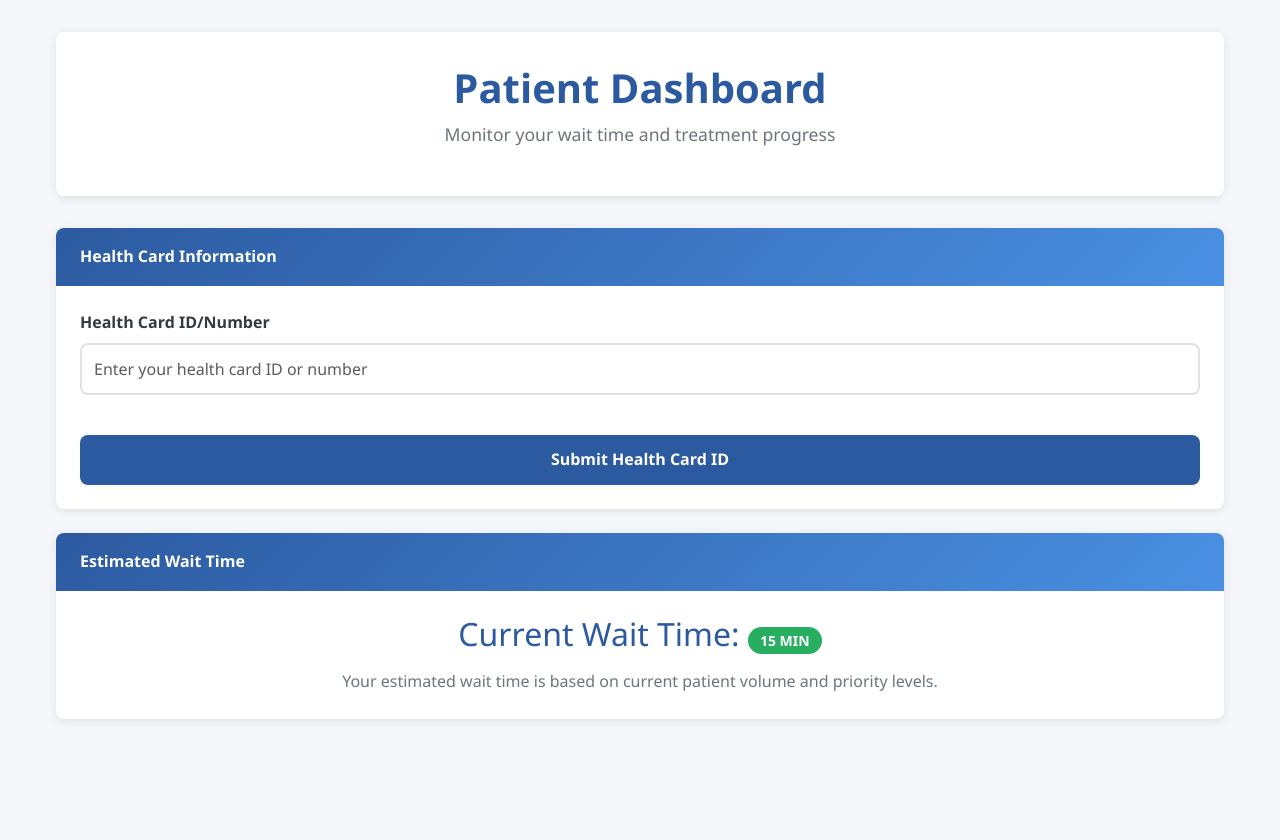
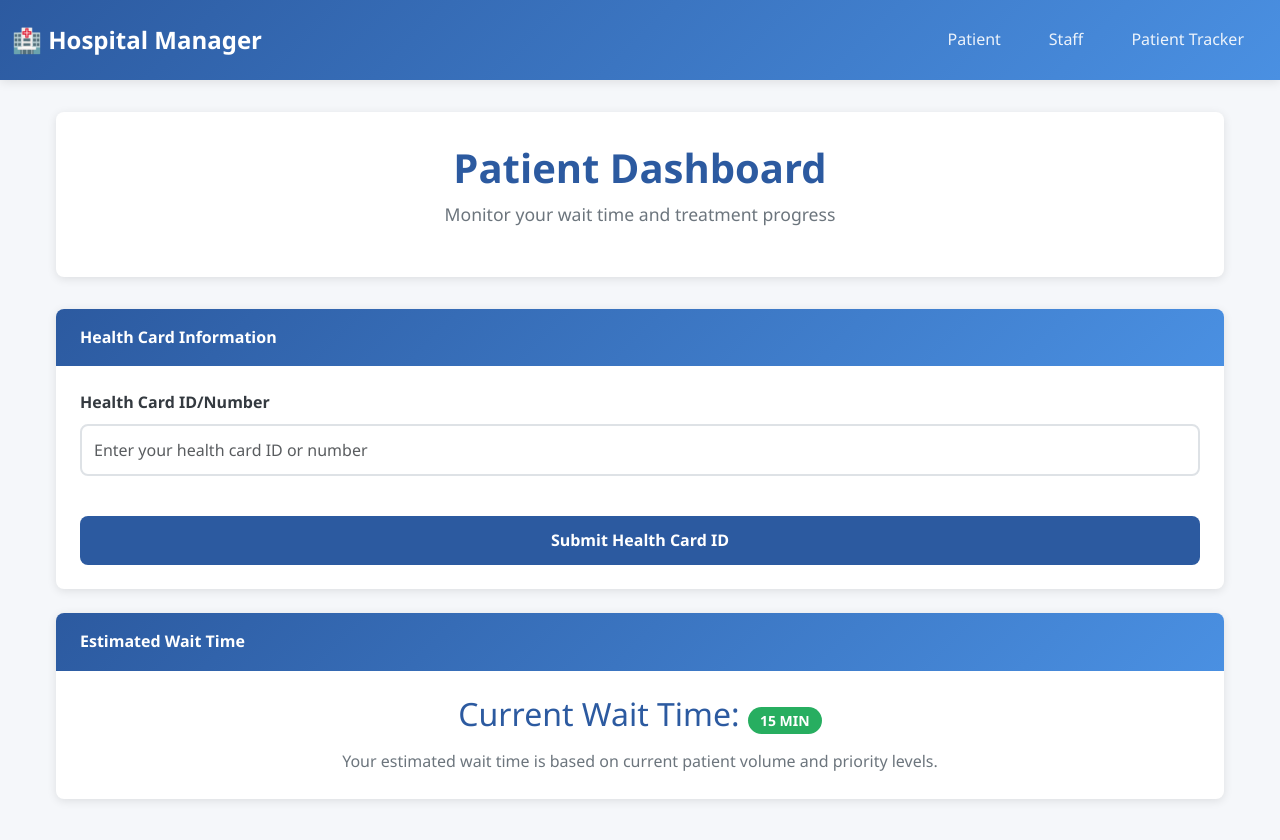
Before and after one commit to hospitalhelpers/hospitalmanager, a React (Vite) app in the folder frontend/: page / in a window 1280 px wide. Shown: the top 840 px of the page. Before the commit the page ends 800 px from the top, so only its background shows below. Built offline with nearby package versions, Linux system fonts and the light colour scheme.

Commit message:
Not So Finished Front End

```diff
--- a/frontend/src/components/Navbar.jsx
+++ b/frontend/src/components/Navbar.jsx
@@ -11,13 +11,13 @@ const Navbar = () => (
       <div className="collapse navbar-collapse" id="navbarNav">
         <ul className="navbar-nav ms-auto">
           <li className="nav-item">
-            <a className="nav-link" href="#patient">Patient</a>
+            <a className="nav-link" href="/patient">Patient</a>
           </li>
           <li className="nav-item">
-            <a className="nav-link" href="#staff">Staff</a>
+            <a className="nav-link" href="/staff">Staff</a>
           </li>
           <li className="nav-item">
-            <a className="nav-link" href="#tracker">Patient Tracker</a>
+            <a className="nav-link" href="/patient-tracker">Patient Tracker</a>
           </li>
         </ul>
       </div>
--- a/frontend/src/components/PatientDashboard.jsx
+++ b/frontend/src/components/PatientDashboard.jsx
@@ -1,6 +1,7 @@
 import React, { useState } from "react";
 import WaitTimeDisplay from "./WaitTimeDisplay";
 import ProgressReport from "./ProgressReport";
+import Navbar from "./Navbar";
 
 const PatientDashboard = () => {
   const [healthCardId, setHealthCardId] = useState("");
@@ -21,6 +22,8 @@ const PatientDashboard = () => {
   };
 
   return (
+    <div>
+    <Navbar />
     <div className="healthcare-container">
       <div className="healthcare-header">
         <h1>Patient Dashboard</h1>
@@ -63,6 +66,7 @@ const PatientDashboard = () => {
       {submitStatus && <ProgressReport />}
 
     </div>
+    </div>
   );
 };
 
--- a/frontend/src/components/PatientTracker.jsx
+++ b/frontend/src/components/PatientTracker.jsx
@@ -1,4 +1,5 @@
 import React, { useState } from "react";
+import Navbar from "./Navbar";
 
 const PatientTracker = () => {
   const [searchData, setSearchData] = useState({
@@ -98,6 +99,8 @@ const PatientTracker = () => {
   };
 
   return (
+    <div>
+    <Navbar />
     <div className="healthcare-container">
       <div className="healthcare-header">
         <h1>Patient Tracker</h1>
@@ -236,6 +239,7 @@ const PatientTracker = () => {
         </div>
       )}
     </div>
+    </div>
   );
 };
 
--- a/frontend/src/components/ProgressReport.jsx
+++ b/frontend/src/components/ProgressReport.jsx
@@ -16,7 +16,7 @@ const ProgressReport = () => (
         </div>
         <div className="info-row">
           <span className="info-label">Current Status:</span>
-          <span className="status-badge status-waiting">Waiting for Doctor</span>
+          <span className="status-badge status-waiting">Waiting for Triage</span>
         </div>
       </div>
     </div>
--- a/frontend/src/components/StaffDashboard.jsx
+++ b/frontend/src/components/StaffDashboard.jsx
@@ -1,6 +1,7 @@
 import React, { useState } from "react";
 import PatientQueue from "./PatientQueue";
 import RoomVisualization from "./RoomVisualization";
+import Navbar from "./Navbar";
 
 const patients = [
   { id: 1, name: "John Doe", priority: "Level 1 - Resuscitation", symptoms: "", status: "Waiting for doctor" },
@@ -181,6 +182,8 @@ const StaffDashboard = () => {
   };
 
   return (
+    <div>
+    <Navbar />
     <div className="healthcare-container">
       <div className="healthcare-header">
         <h1>Staff Dashboard</h1>
@@ -417,6 +420,7 @@ const StaffDashboard = () => {
       </div>
       <RoomVisualization />
 
+
       {/* Priority Explanation Popup */}
       {showPriorityPopup && (
         <div style={{
@@ -492,6 +496,7 @@ const StaffDashboard = () => {
         </div>
       )}
     </div>
+  </div>
   );
 };
 
```
